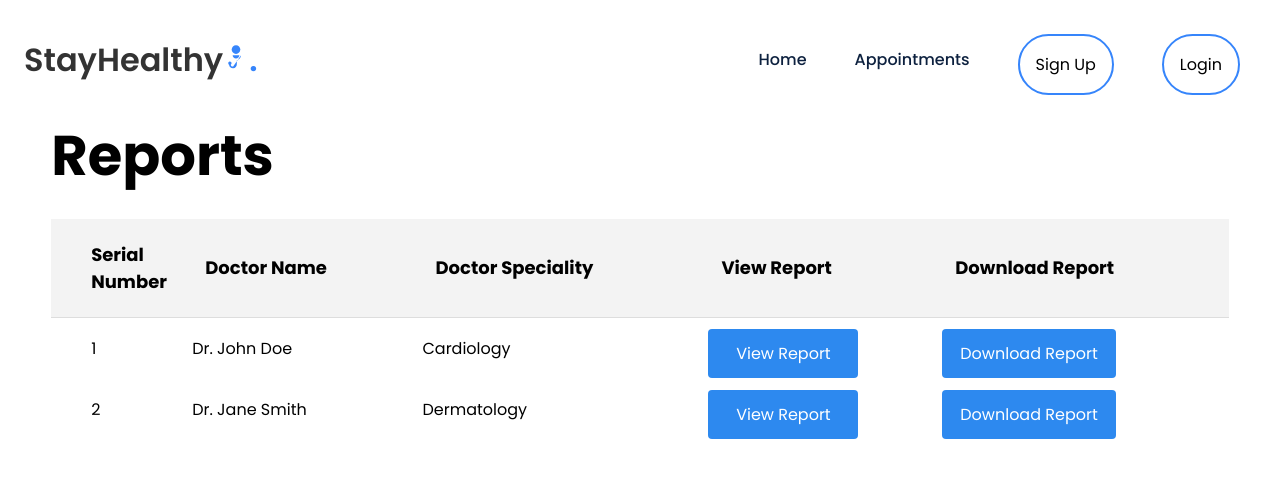
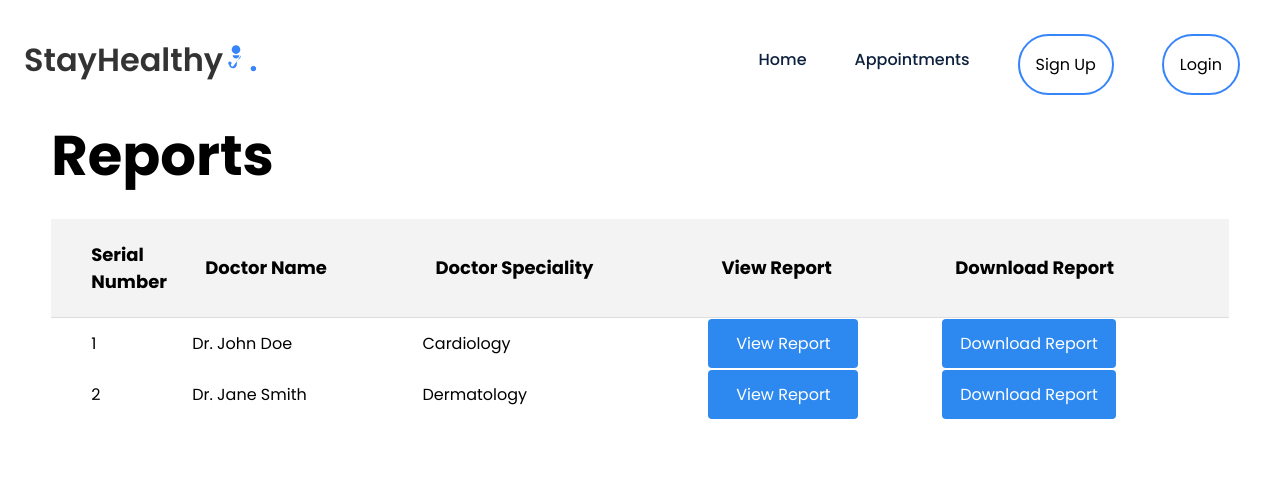
Before and after one commit to alysialockhart1977-commits/test_med_app, a React (Create React App) app: page /reports in a window 1280 px wide. Shown: the top 478 px of the page. Built offline with nearby package versions, Linux system fonts and the light colour scheme.

Commit message:
Modify ReportsLayouts.js, and ReportsLayout.css, and create a patient report to upload

```diff
--- a/src/Components/ReportsLayout/ReportsLayout.css
+++ b/src/Components/ReportsLayout/ReportsLayout.css
@@ -35,6 +35,19 @@
     padding-left: 40px;
 }
 
+.report-btn-link {
+    display: inline-block;
+    min-width: 150px;
+    padding: 12px 18px;
+    background-color: #2d89ef;
+    color: white;
+    text-decoration: none;
+    border-radius: 4px;
+    cursor: pointer;
+    font-size: 16px;
+    text-align: center;
+}
+
 .report-btn {
     min-width: 150px;
     padding: 12px 18px;
--- a/src/Components/ReportsLayout/ReportsLayout.js
+++ b/src/Components/ReportsLayout/ReportsLayout.js
@@ -8,27 +8,20 @@ const ReportsLayout = () => {
       id: 1,
       doctorName: "Dr. John Doe",
       speciality: "Cardiology",
+      reportFile: "/patient_report.pdf",
     },
     {
         id: 2,
         doctorName: "Dr. Jane Smith",
         speciality: "Dermatology",
+        reportFile: "/patient_report.pdf",
     },
 ];
-
-// View report
-const handleViewReport = (doctorName) => {
-    alert(`Viewing report for ${doctorName}`);
-};
-
-// Download report
-const handleDownloadReport = (doctorName) => {
-    alert(`Downloading report for ${doctorName}`);
-};
 
 return (
     <div className="reports-container">
         <h2 className="reports-title">Reports</h2>
+
 
         <table className="reports-table">
             <thead>
@@ -47,26 +40,30 @@ return (
                        <td>{report.id}</td>
                        <td>{report.doctorName}</td>
                        <td>{report.speciality}</td>
+
                        <td>
-                        <button
-                        className="report-btn"
-                        onClick={() => handleViewReport(report.doctorName)}
+                        <a
+                          href={report.reportFile}
+                          target="_blank"
+                          rel="noopener noreferrer"
+                          className="report-btn-link"
                           >
                             View Report
-                        </button>
+                            </a>
                         </td>
+
                         <td>
-                            <button
-                            className="report-btn"
-                            onClick={() => handleDownloadReport(report.doctorName)}
+                            <a
+                            href={report.reportFile}
+                            download="patient_report.pdf"
+                            className="report-btn-link"
                             >
                                 Download Report
-                         </button>
+                                </a>
                             </td>
                         </tr>
                      ))}
                 </tbody>
-
             </table>
         </div>
     );
```
Also changed, not shown: 1 other file (tests, documents, lock files or other folders). Lines whose indentation alone changed are shown as unchanged.
